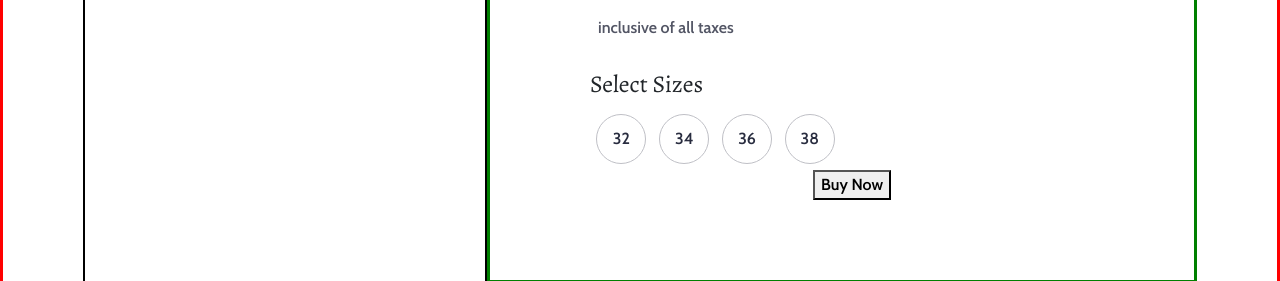
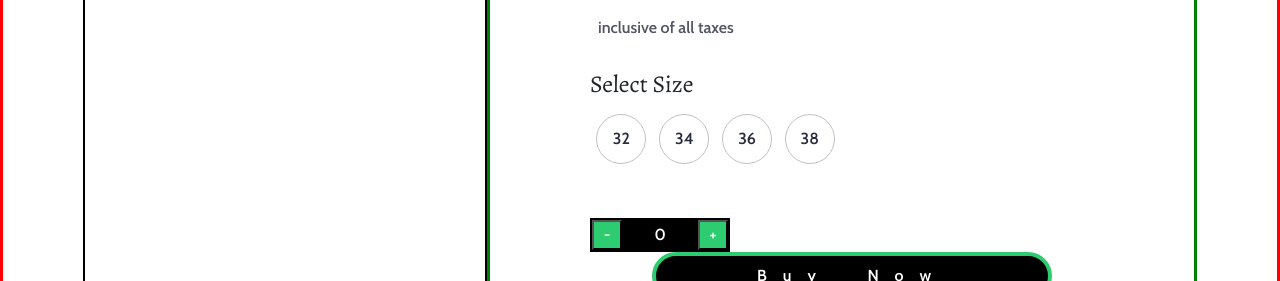
Before and after one commit to amanchauhann/e-commerce, a React (Create React App) app: page /product in a window 1280 px wide. Shown: the part 519-800 px from the top of the page. Built offline with nearby package versions, Linux system fonts and the light colour scheme.

Commit message:
style: quantity

```diff
--- a/src/ProductClicked.css
+++ b/src/ProductClicked.css
@@ -4,6 +4,7 @@
     --ds-color: #535665;
     --rating-b-color: #eaeaec;
     --rating-color: #282c3f;
+    --mint-green: #2ecc71;
 }
 
 .productClicked{
@@ -102,10 +103,17 @@
 
 .selectSize{
     text-align: left;
+    margin-bottom: 3rem;
 }
 
 .selectSize>h4{
     font-family: 'Alegreya', serif;
+}
+
+.selectSize>h4>span{
+    /* border: 2px solid black; */
+    margin: 1rem;
+    /* padding: 2px; */
 }
 
 .size{
@@ -127,8 +135,51 @@
     color: #ff3f6c;
 } */
 
-.size:active{
-    border: 1px solid #ff3f6c;
+.size:focus{
+    border: 3px solid var(--mint-green);
     background-color: #fff;
-    color: #ff3f6c;
+    color: var(--mint-green);
+    background-color: black;
 }
+
+.buyNow{
+    width: 400px;
+    height: 3rem;
+    border-radius: 25px;
+    background-color: black;
+    color: white;
+    word-spacing: 1rem;
+    letter-spacing: 1rem;
+    border:4px solid var(--mint-green);
+}
+
+.buyNow:hover{
+background-color: var(--mint-green);
+}
+
+.quantity{
+    width: 140px;
+    border: 2px solid black;
+    display: flex;
+    justify-content: space-between;
+    background-color: black;
+    color: white;
+}
+
+.quantity>button{
+    width: 30px;
+    background-color: var(--mint-green);
+    color: white;
+}
+
+.valueHolder{
+    margin: auto;
+}
+
+/* .decrement{
+    border: 1px solid black;
+}
+
+.increment{
+    border: 1px solid black;
+} */
--- a/src/ProductClicked.js
+++ b/src/ProductClicked.js
@@ -1,7 +1,20 @@
 import './ProductClicked.css'
 import StarOutlineRoundedIcon from '@mui/icons-material/StarOutlineRounded';
+import { useState } from 'react';
 
 function ProductClicked(){
+    const [state, setState] = useState();
+    const [count, setCount] = useState(0);
+
+    const decrement=()=>{
+        setCount(count-1);
+    }
+
+    const increment=()=>{
+        setCount(count+1);
+    }
+
+
     return(
         <>
         <div className='productClicked'>
@@ -26,13 +39,18 @@ function ProductClicked(){
                     <div className='priceDetails'>inclusive of all taxes</div>
                 </div>
                 <div className='selectSize'>
-                    <h4>Select Sizes</h4>
+                    <h4>Select Size <span>{state}</span></h4>
                     <div className='sizes'>
-                        <button className='size'>32</button>
-                        <button className='size'>34</button>
-                        <button className='size'>36</button>
-                        <button className='size'>38</button>
+                        <button className='size' onClick={() => setState('32')} value={32}>32</button>
+                        <button className='size' onClick={() => setState('34')} value={34}>34</button>
+                        <button className='size' onClick={() => setState('36')} value={36}>36</button>
+                        <button className='size' onClick={() => setState('38')} value={38}>38</button>
                     </div>
+                </div>
+                <div className='quantity'>
+                    <button onClick={decrement} className='decrement'>-</button>
+                    <div className='valueHolder'>{count}</div>
+                    <button onClick={increment} className='increment'>+</button>
                 </div>
                 <button className='buyNow'>Buy Now</button>
             </div>
```
